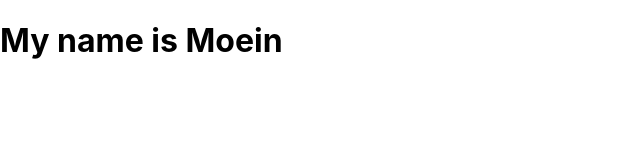
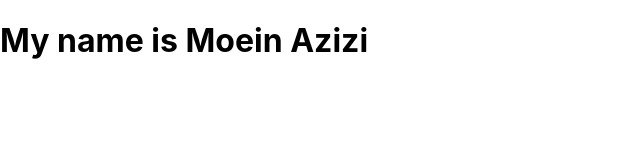
Before and after one commit to moein1997/firstReactApp, a React (Create React App) app: page / in a window 1280 px wide. Shown: the top 160 px of the page, without its empty margins (0-640 px from the left). Built offline with nearby package versions, Linux system fonts and the light colour scheme.

Commit message:
thirteenthCommit

```diff
--- a/src/ClassBaseTestComponent.js
+++ b/src/ClassBaseTestComponent.js
@@ -5,7 +5,7 @@
     render(){
         return(
             <div>
-                <h1>My name is Moein</h1>
+                <h1>My name is Moein Azizi</h1>
             </div>
         );
     }
```
